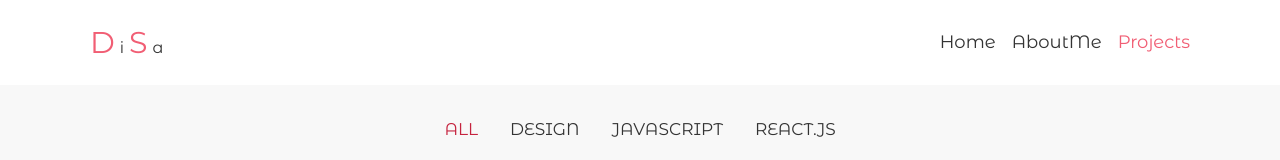
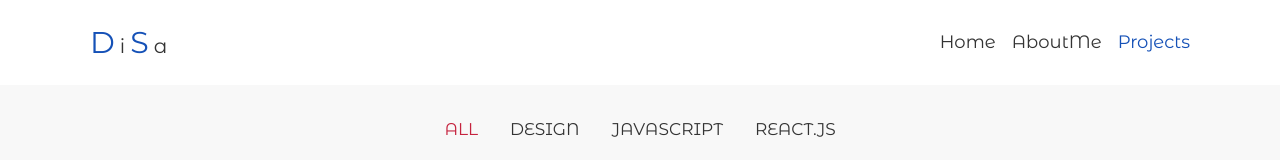
Before and after one commit to diaamohamed013/Diaa_Portfolio_App, a React (Create React App) app: page /#/works in a window 1280 px wide. Shown: the top 160 px of the page. Built offline with nearby package versions, Linux system fonts and the light colour scheme; a web font is replaced by a local one.

Commit message:
Update navbar colors

```diff
--- a/src/Components/NavBar/NavBar.css
+++ b/src/Components/NavBar/NavBar.css
@@ -1 +1 @@
-.common,.navbar .navbar-nav .active,.navbar .navbar-nav .nav-link{padding:12px 8px;font-size:18px}.navbar{background-color:#fff;position:sticky !important;top:0;left:0;right:0;bottom:0;z-index:9999}.navbar .navbar-brand{padding:12px 8px;letter-spacing:5px}.navbar .navbar-brand span:nth-child(odd){font-size:30px;color:#f15e74}.navbar .navbar-brand span:nth-child(even){font-size:16px;color:#333}.navbar .navbar-toggler:focus{box-shadow:none}.navbar .navbar-nav .nav-link{color:#333;transition:color .3s;-webkit-transition:color .3s;-moz-transition:color .3s;-ms-transition:color .3s;-o-transition:color .3s}.navbar .navbar-nav .nav-link:hover{color:#f15e74}.navbar .navbar-nav .active{color:#f15e74}
+.common,.navbar .navbar-nav .active,.navbar .navbar-nav .nav-link{padding:12px 8px;font-size:18px}.navbar{background-color:#fff;position:sticky !important;top:0;left:0;right:0;bottom:0;z-index:9999}.navbar .navbar-brand{padding:12px 8px;letter-spacing:5px}.navbar .navbar-brand span:nth-child(odd){font-size:30px;color:#1551b7}.navbar .navbar-brand span:nth-child(even){font-size:20px;color:#333}.navbar .navbar-toggler:focus{box-shadow:none}.navbar .navbar-nav .nav-link{color:#333;transition:color .3s;-webkit-transition:color .3s;-moz-transition:color .3s;-ms-transition:color .3s;-o-transition:color .3s}.navbar .navbar-nav .nav-link:hover{color:#1551b7}.navbar .navbar-nav .active{color:#1551b7}
--- a/src/Components/NavBar/NavBar.scss
+++ b/src/Components/NavBar/NavBar.scss
@@ -1,4 +1,4 @@
-$myNameColor: #f15e74;
+$myNameColor: #1551B7;
 
 .common {
     padding: 12px 8px;
@@ -30,7 +30,7 @@ $myNameColor: #f15e74;
                 color: $myNameColor;
             }
             &:nth-child(even) {
-                font-size: 16px;
+                font-size: 20px;
                 color: #333;
             }
         }
```
